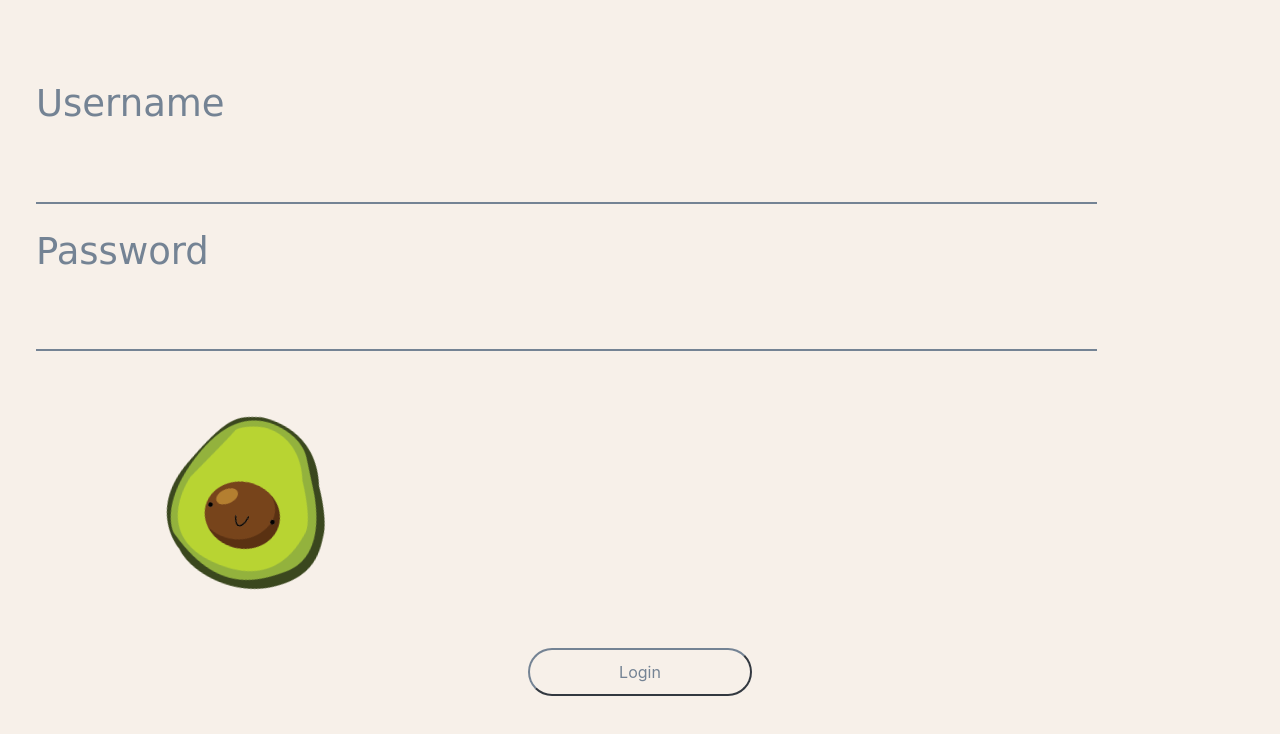
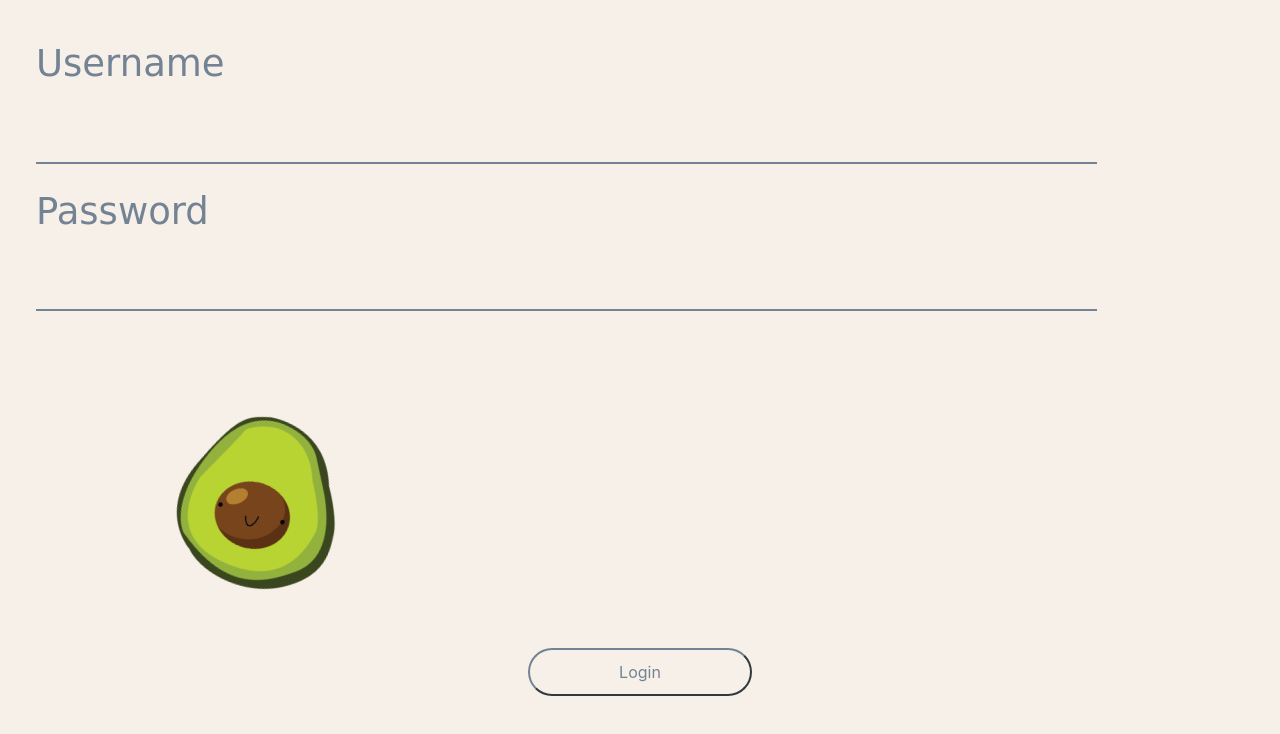
Before and after one commit to philkwek/IP_assignment3_althy, a plain HTML site: page login_page/login.html in a window 1280 px wide. Drawn offline with nearby package versions, Linux system fonts and the light colour scheme; a web font is replaced by a local one.

Commit message:
27/1/2020: Adjusted positions of elements

```diff
--- a/style.css
+++ b/style.css
@@ -94,7 +94,7 @@ body{
 .create_account.login_details {
     position: relative;
     margin: 1rem;
-    top:60px;
+    top:20px;
     left: 20px;
     font-family: 'Patrick Hand SC', cursive;
     font-size: 37px;
@@ -158,7 +158,7 @@ body{
 .login_account.login_details {
     position: relative;
     margin: 1rem;
-    top:60px;
+    top:20px;
     left: 20px;
     font-family: 'Patrick Hand SC', cursive;
     font-size: 37px;
@@ -185,6 +185,6 @@ body{
     width:160px;
     position: relative;
     top: 90px;
-    left: 170px;
+    left: 180px;
     transform: rotate(15deg);
 }
```
